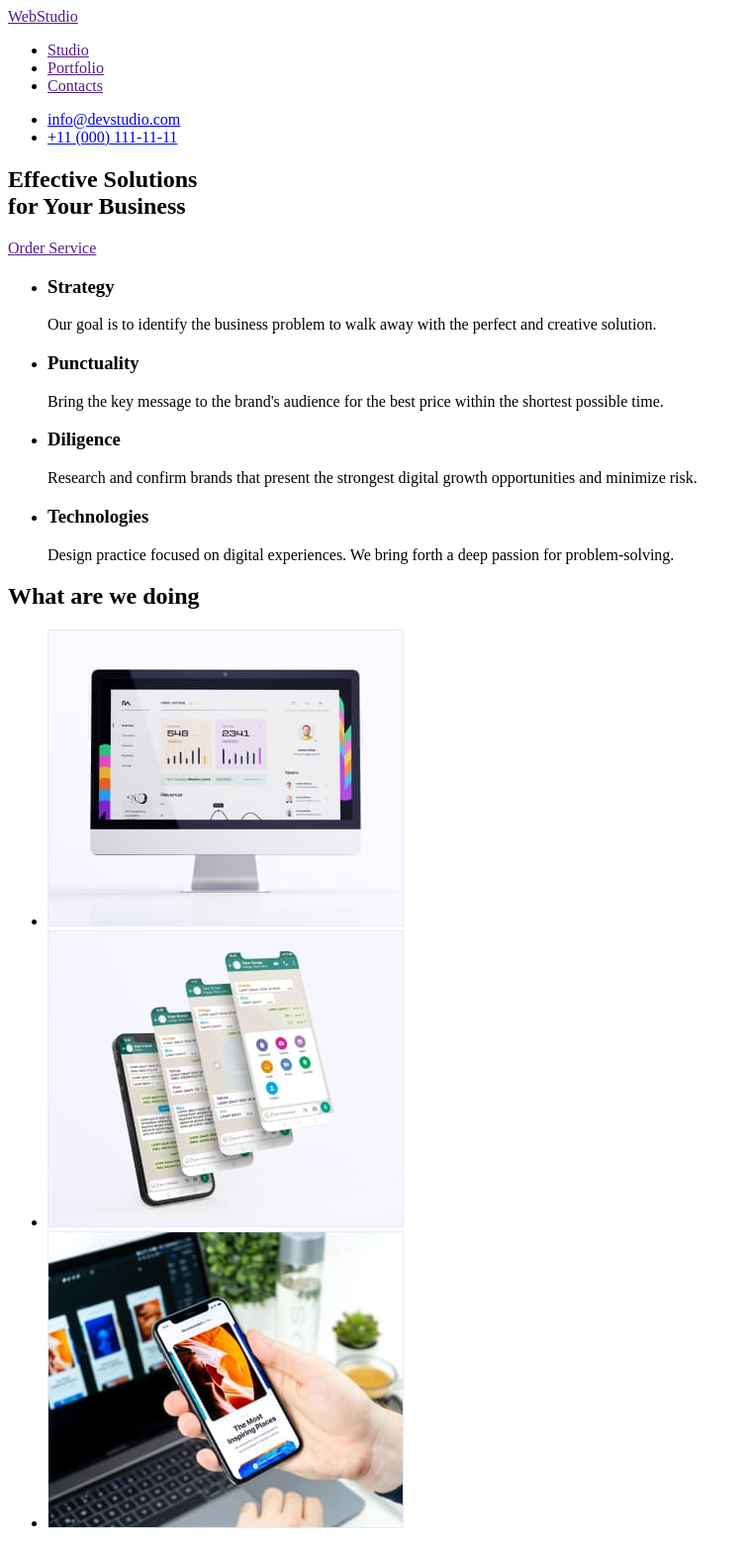
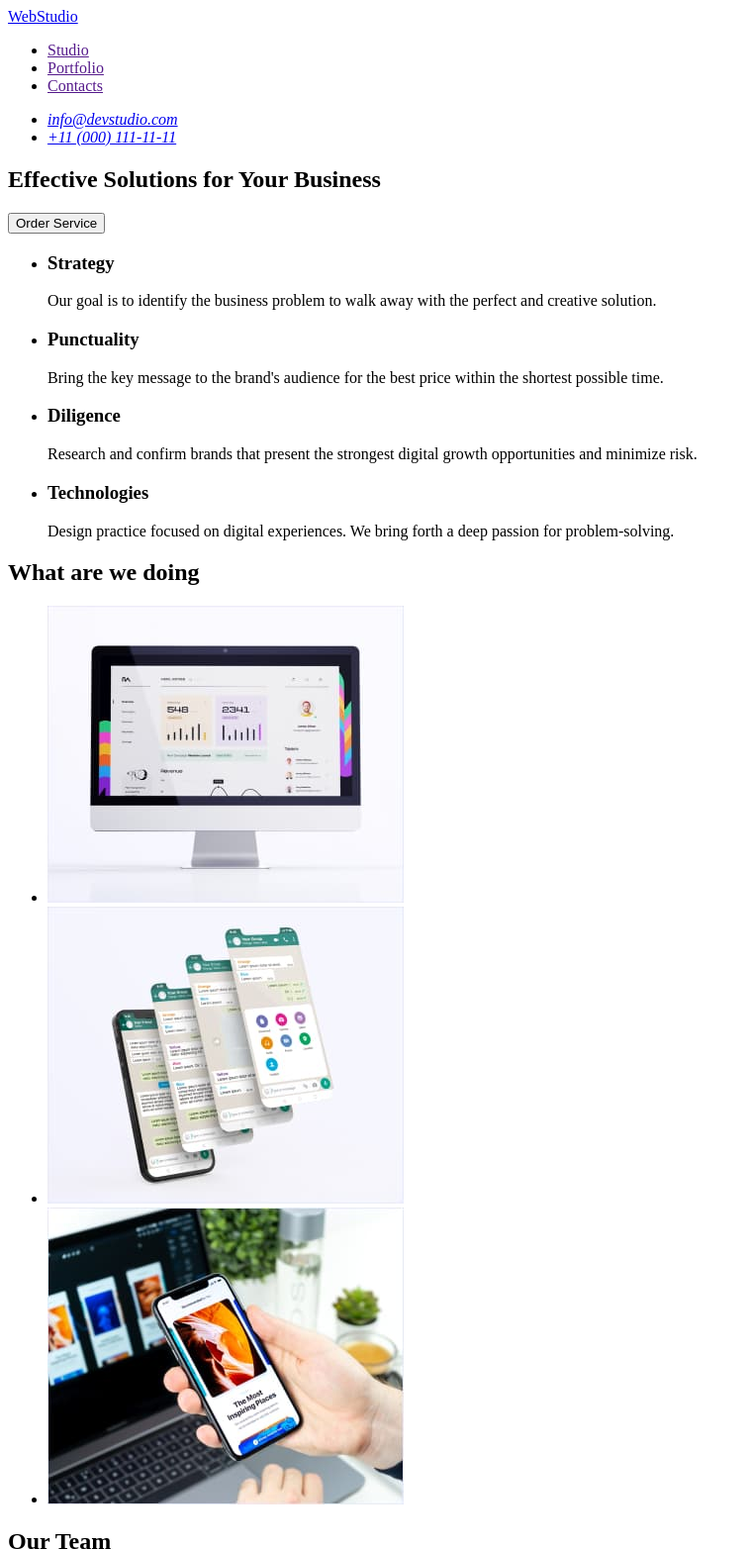
Before and after one commit to Tim-Pashkevych-GoIT-Bootcamp/goit-markup-hw-01, a plain HTML site: page index.html in a window 1280 px wide. Shown: the top 1565 px of the page at 99% size, without its empty margins (0-759 px from the left). Drawn offline with Linux system fonts and the light colour scheme.

Commit message:
Bugs fixes

```diff
--- a/index.html
+++ b/index.html
@@ -10,25 +10,27 @@
     <!-- Page Header  -->
     <header>
       <nav>
-        <a href=""><span>Web</span>Studio</a>
+        <a href="./index.html">WebStudio</a>
         <ul>
           <li><a href="">Studio</a></li>
           <li><a href="">Portfolio</a></li>
           <li><a href="">Contacts</a></li>
         </ul>
       </nav>
+      <address>
         <ul>
           <li><a href="mailto:info@devstudio.com">info@devstudio.com</a></li>
           <li><a href="tel:+110001111111">+11 (000) 111-11-11</a></li>
         </ul>
+      </address>
     </header>
 
     <!-- Page Main block -->
     <main>
       <!-- Hero section-->
       <section>
-        <h1>Effective Solutions<br />for Your Business</h1>
-        <a href="">Order Service</a>
+        <h1>Effective Solutions for Your Business</h1>
+        <button type="button">Order Service</button>
       </section>
 
       <!-- Our features section -->
@@ -71,31 +73,28 @@
         <h2>What are we doing</h2>
         <ul>
           <li>
-            <a href=""
-              ><img
+            <img
               src="./images/our-services/marketing.jpg"
               alt="Desktop monitor with opened an analytics website"
               width="360"
               height="300"
-            /></a>
+            />
           </li>
           <li>
-            <a href=""
-              ><img
+            <img
               src="./images/our-services/app-design.jpg"
               alt="Mockup design for a mobile app"
               width="360"
               height="300"
-            /></a>
+            />
           </li>
           <li>
-            <a href=""
-              ><img
+            <img
               src="./images/our-services/website-design.jpg"
               alt="Man is working on laptop and looking at his cell phone"
               width="360"
               height="300"
-            /></a>
+            />
           </li>
         </ul>
       </section>
@@ -150,7 +149,7 @@
 
     <!-- Page Footer -->
     <footer>
-      <a href=""><span>Web</span>Studio</a>
+      <a href="./index.html">WebStudio</a>
       <p>
         Increase the flow of customers and sales for your business with digital marketing & growth
         solutions.
```
Lines whose indentation alone changed are shown as unchanged.
